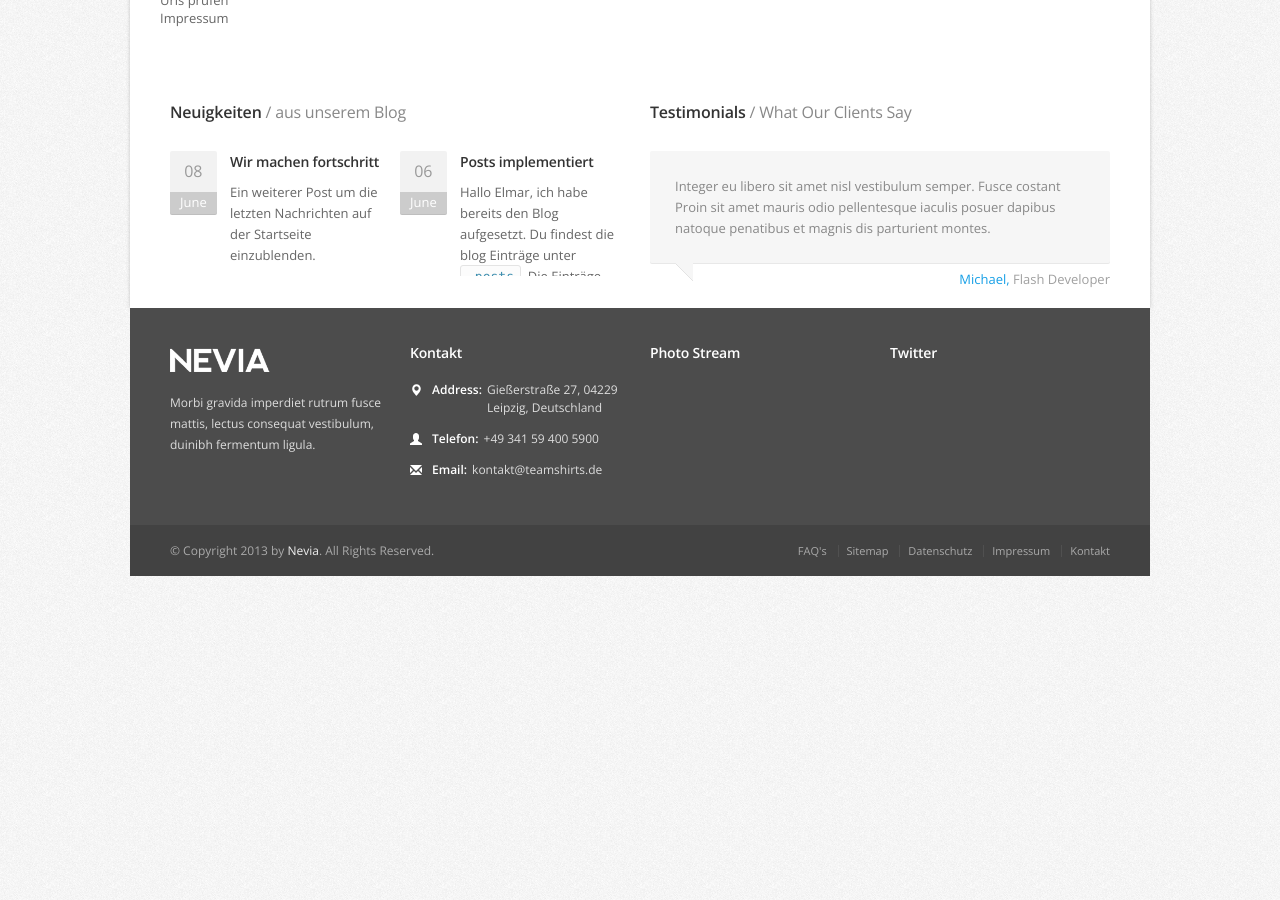
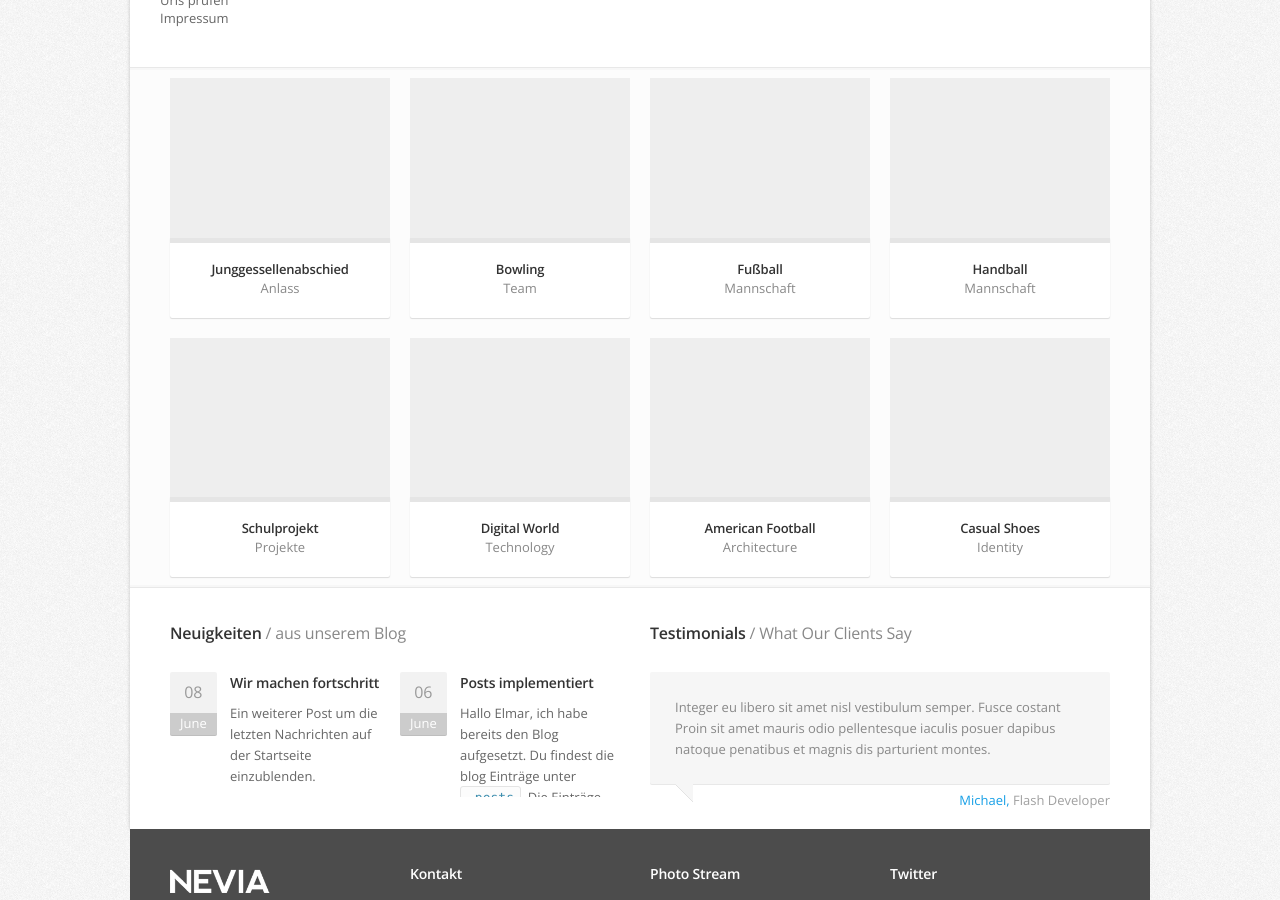
Before and after one commit to teamshirts/teamshirts.github.io, a Jekyll site: the page built from index.html, in a window 1280 px wide and 900 px high, scrolled down 430 px. Built offline with Jekyll 4.4.1, drawn with Linux system fonts in a browser that asks for light colours; Markdown is read by kramdown in place of the engine named in the settings; before the commit the page ends 1006 px from its top, so only the background shows below that.

Commit message:
added portfolio

```diff
--- a/index.html
+++ b/index.html
@@ -36,6 +36,125 @@ title: Home
 
     </div>
 </div>
+
+<!-- 960 Container -->
+<div class="container">
+
+    <!-- Portfolio Content -->
+    <div id="portfolio-wrapper" class="blank floated" style="margin: 0 -30px; ">
+
+        <!-- 1/4 Column -->
+        <div class="four columns isotope-item photography architecture technology">
+            <a href="single-project.html" class="portfolio-item isotope">
+                <figure>
+                    <img src="/images/portfolio/portfolio-01.jpg" alt=""/>
+                    <figcaption class="item-description">
+                        <h5>Junggessellenabschied</h5>
+                        <span>Anlass</span>
+                    </figcaption>
+                </figure>
+            </a>
+        </div>
+
+        <!-- 1/4 Column -->
+        <div class="four columns isotope-item architecture identity">
+            <a href="single-project.html" class="portfolio-item isotope">
+                <figure>
+                    <img src="/images/portfolio/portfolio-02.jpg" alt=""/>
+                    <figcaption class="item-description">
+                        <h5>Bowling</h5>
+                        <span>Team</span>
+                    </figcaption>
+                </figure>
+            </a>
+        </div>
+
+        <!-- 1/4 Column -->
+        <div class="four columns isotope-item identity photography">
+            <a href="single-project.html" class="portfolio-item isotope">
+                <figure>
+                    <img src="/images/portfolio/portfolio-03.jpg" alt=""/>
+                    <figcaption class="item-description">
+                        <h5>Fußball</h5>
+                        <span>Mannschaft</span>
+                    </figcaption>
+                </figure>
+            </a>
+        </div>
+
+        <!-- 1/4 Column -->
+        <div class="four columns isotope-item identity">
+            <a href="single-project.html" class="portfolio-item isotope">
+                <figure>
+                    <img src="/images/portfolio/portfolio-04.jpg" alt=""/>
+                    <figcaption class="item-description">
+                        <h5>Handball</h5>
+                        <span>Mannschaft</span>
+                    </figcaption>
+                </figure>
+            </a>
+        </div>
+
+        <!-- 1/4 Column -->
+        <div class="four columns isotope-item photography architecture technology">
+            <a href="single-project.html" class="portfolio-item isotope">
+                <figure>
+                    <img src="/images/portfolio/portfolio-05.jpg" alt=""/>
+                    <figcaption class="item-description">
+                        <h5>Schulprojekt</h5>
+                        <span>Projekte</span>
+                    </figcaption>
+                </figure>
+            </a>
+        </div>
+
+        <!-- 1/4 Column -->
+        <div class="four columns isotope-item photography technology">
+            <a href="single-project.html" class="portfolio-item isotope">
+                <figure>
+                    <img src="/images/portfolio/portfolio-06.jpg" alt=""/>
+                    <figcaption class="item-description">
+                        <h5>Digital World</h5>
+                        <span>Technology</span>
+                    </figcaption>
+                </figure>
+            </a>
+        </div>
+
+        <!-- 1/4 Column -->
+        <div class="four columns isotope-item architecture technology">
+            <a href="single-project.html" class="portfolio-item isotope">
+                <figure>
+                    <img src="/images/portfolio/portfolio-07.jpg" alt=""/>
+                    <figcaption class="item-description">
+                        <h5>American Football</h5>
+                        <span>Architecture</span>
+                    </figcaption>
+                </figure>
+            </a>
+        </div>
+
+        <!-- 1/4 Column -->
+        <div class="four columns isotope-item identity architecture">
+            <a href="single-project.html" class="portfolio-item isotope">
+                <figure>
+                    <img src="/images/portfolio/portfolio-08.jpg" alt=""/>
+                    <figcaption class="item-description">
+                        <h5>Casual Shoes</h5>
+                        <span>Identity</span>
+                    </figcaption>
+                </figure>
+            </a>
+        </div>
+
+    </div>
+    <!-- Portfolio Content / End -->
+
+</div>
+<!-- 960 Container / End -->
+
+
+
 <!-- 960 Container -->
 <div class="container">
 
```
